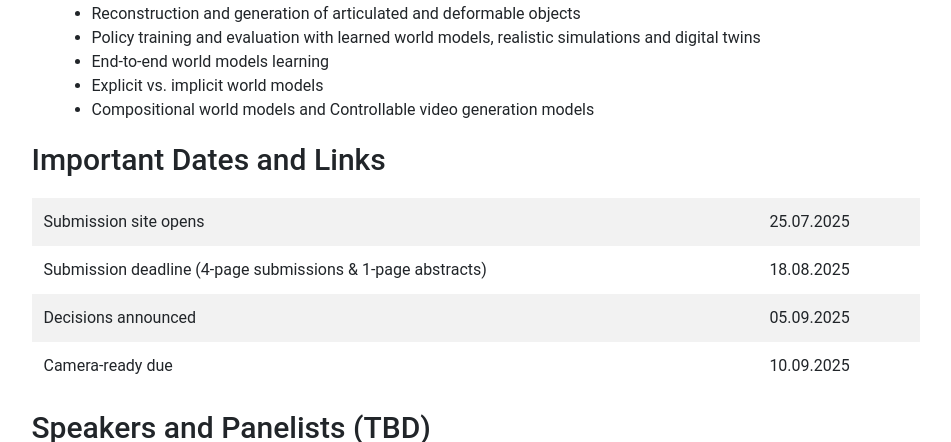
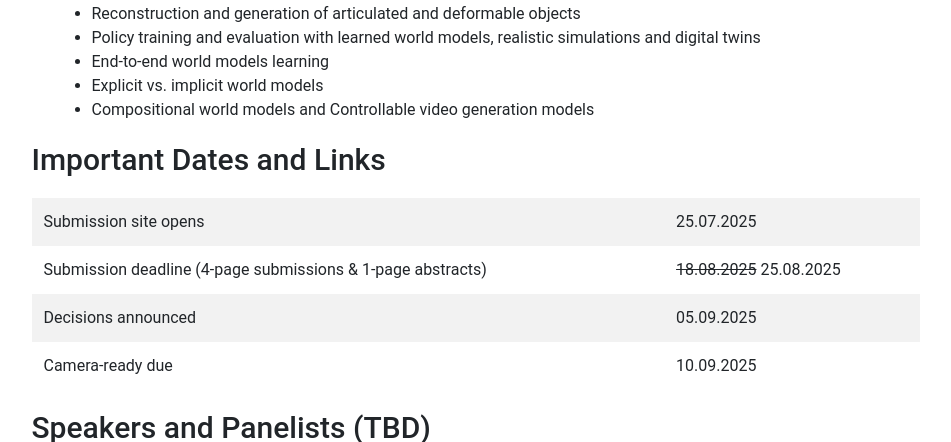
Before and after one commit to simulatingrobotworlds/simulatingrobotworlds.github.io, a Jekyll site: the page built from index.html, in a window 1280 px wide and 900 px high, scrolled down 1177 px, cut to the strip 0-442 px from the top of the window. Shown: the whole strip, without its empty margins (109-1060 px from the left). Built offline with Jekyll 4.4.1, drawn with Linux system fonts in a browser that asks for light colours; nearby versions of some CDN libraries.

Commit message:
Update website

```diff
--- a/index.html
+++ b/index.html
@@ -65,7 +65,7 @@ layout: coverpage
     </tr>
     <tr>
       <td>Submission deadline (4-page submissions & 1-page abstracts)</td>
-      <td>18.08.2025</td>
+      <td><s>18.08.2025</s> 25.08.2025</td>
     </tr>
     <tr>
       <td>Decisions announced</td>
--- a/submit.html
+++ b/submit.html
@@ -61,7 +61,7 @@ layout: default
     </tr>
     <tr>
       <td>Submission deadline (4-page submissions & 1-page abstracts)</td>
-      <td>18.08.2025</td>
+      <td><s>18.08.2025</s> 25.08.2025</td>
     </tr>
     <tr>
       <td>Decisions announced</td>
```
